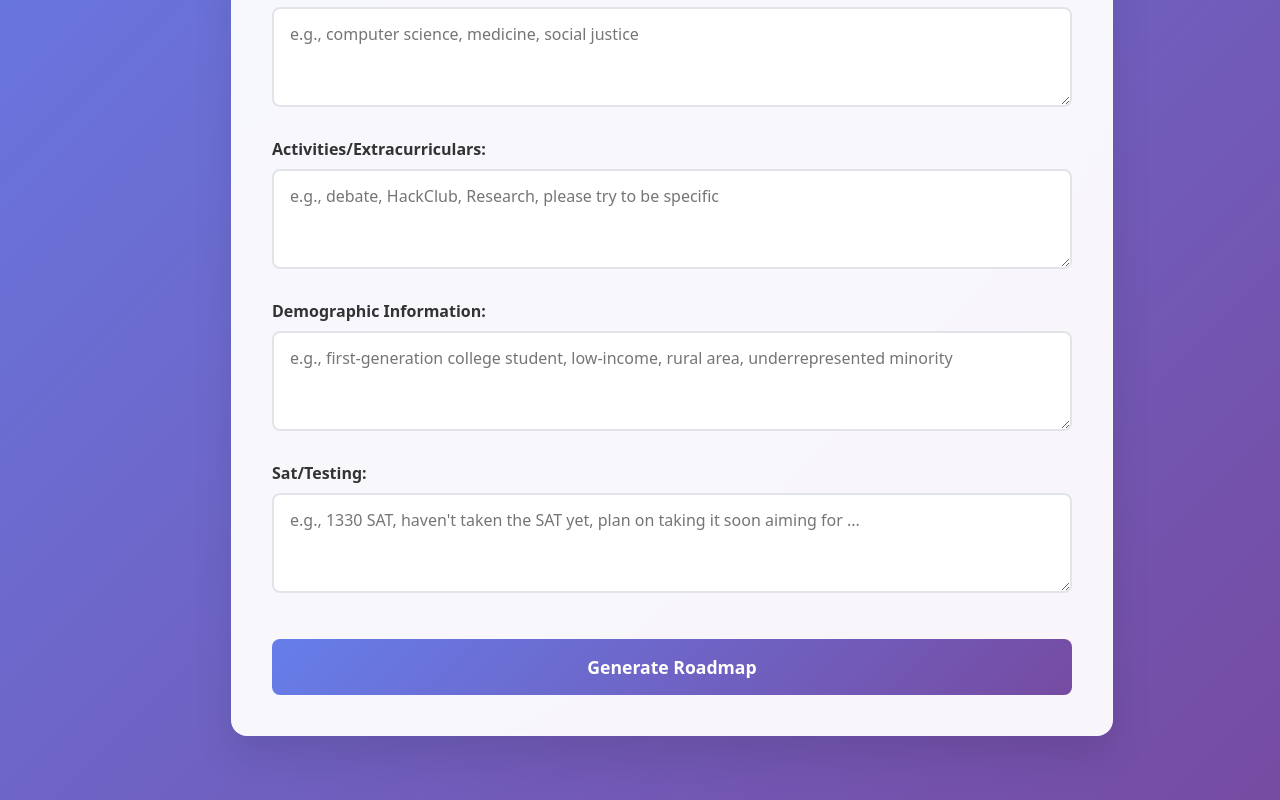
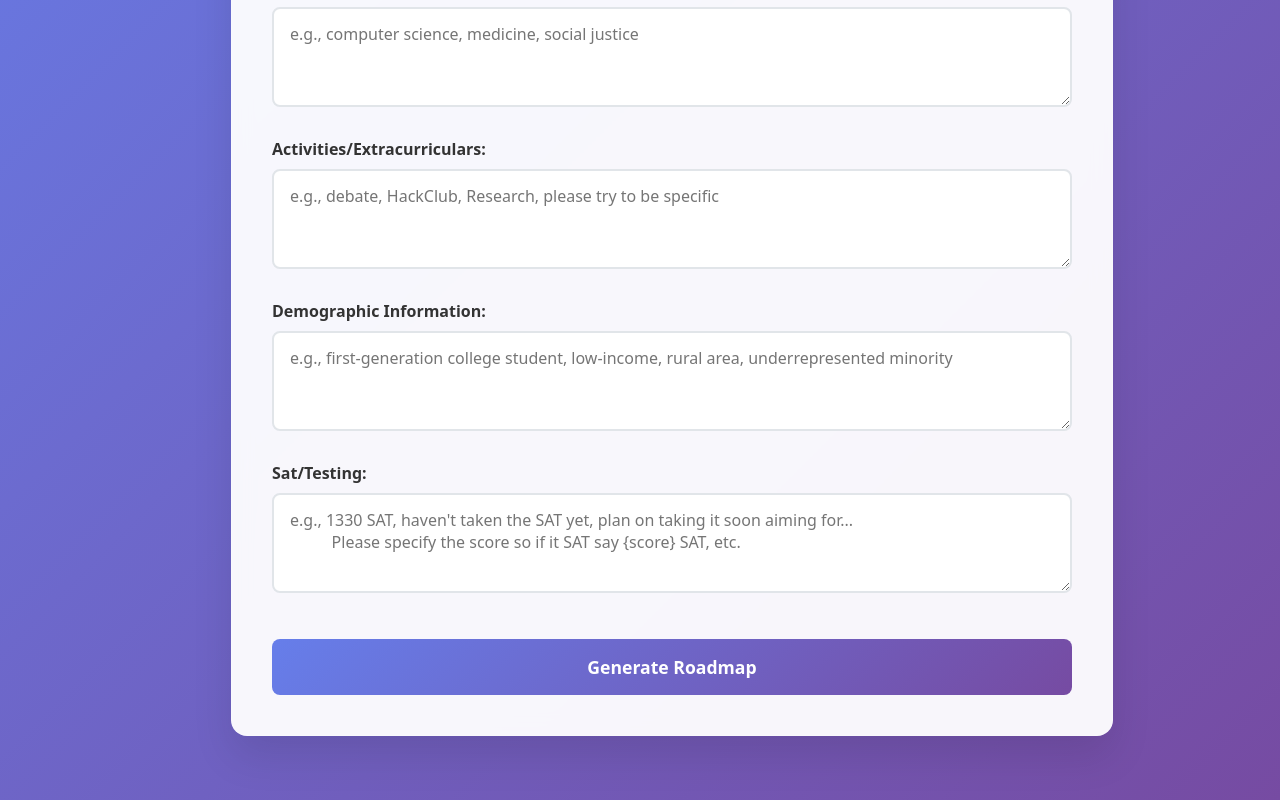
Before and after one commit to Dawit-Bonga/HackTheHood2025, a React (Vite) app in the folder frontend/: page / in a window 1280 px wide. Shown: the part 430-1230 px from the top of the page. Built offline with nearby package versions, Linux system fonts and the light colour scheme.

Commit message:
made changes testing scores on roadmapform

```diff
--- a/frontend/src/components/RoadmapForm.jsx
+++ b/frontend/src/components/RoadmapForm.jsx
@@ -98,7 +98,8 @@ function RoadmapForm({ setRoadmap, setLoading }) {
           id="testing"
           value={testing}
           onChange={(e) => setTesting(e.target.value)}
-          placeholder="e.g., 1330 SAT, haven't taken the SAT yet, plan on taking it soon aiming for ..."
+          placeholder="e.g., 1330 SAT, haven't taken the SAT yet, plan on taking it soon aiming for...
+          Please specify the score so if it SAT say {score} SAT, etc."
         />
       </div>
 
```
